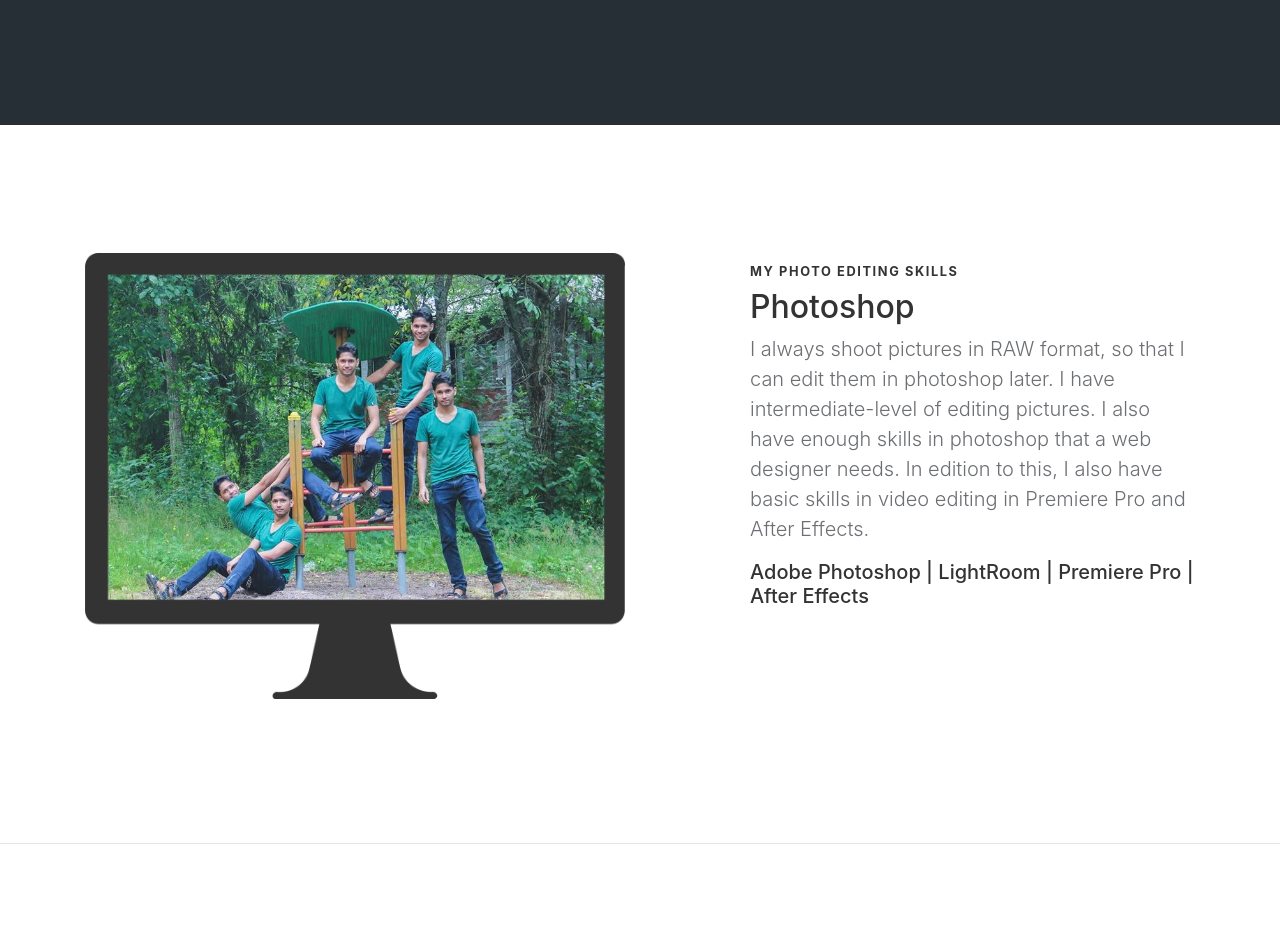
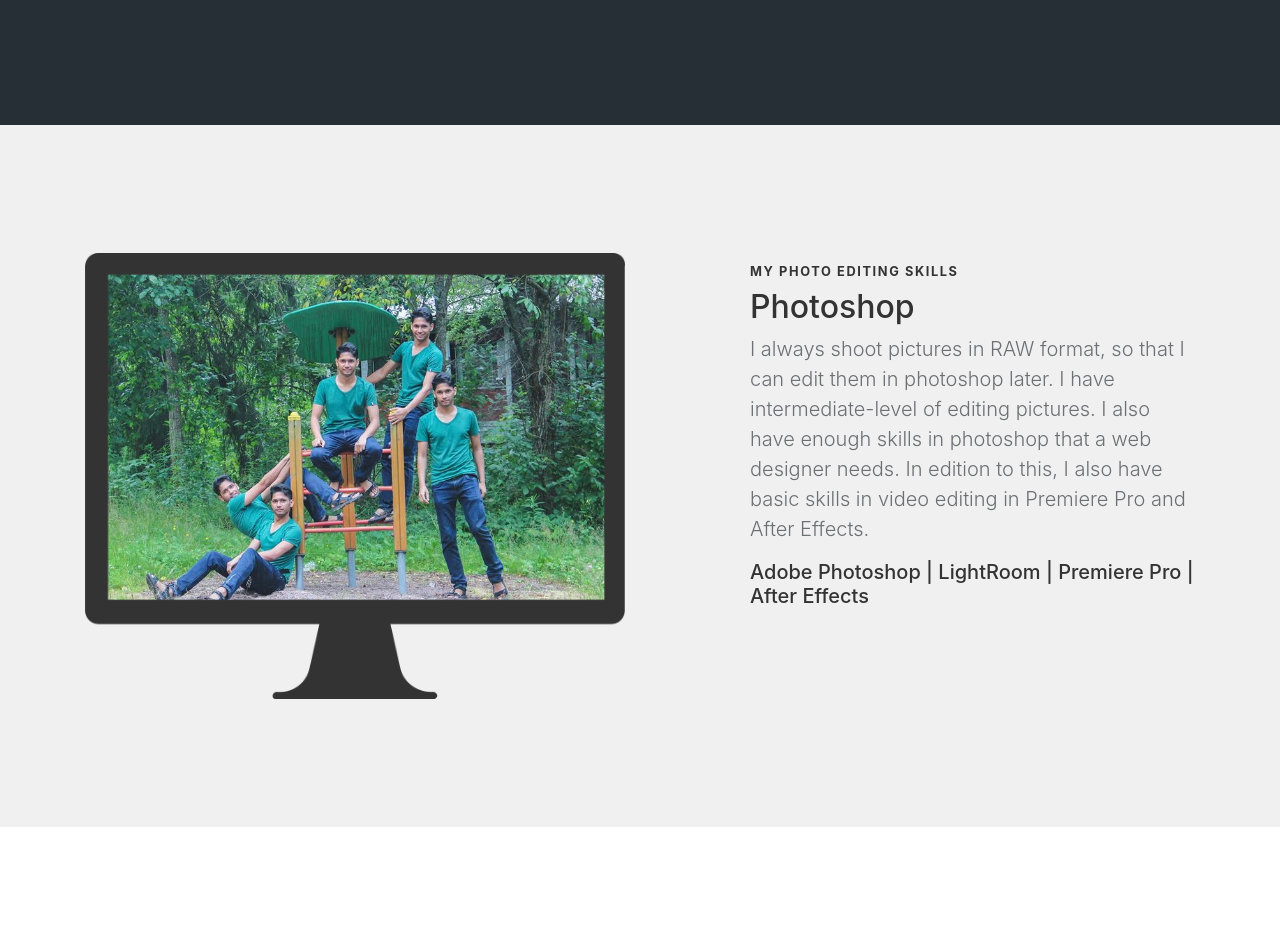
Before and after one commit to sobhanniroula/sobhanniroula.github.io, a plain HTML site: page index.html in a window 1280 px wide. Shown: the part 2709-3652 px from the top of the page. Drawn offline with nearby package versions, Linux system fonts and the light colour scheme.

Commit message:
Changed some styles

```diff
--- a/index.html
+++ b/index.html
@@ -185,7 +185,7 @@
     <!-- Photoshop Section -->
 
     <section id="photoshop-section">
-        <div id="photoshop-area">
+        <div id="photoshop-area" class="feature-alt">
             <div class="container">
                 <div class="row">
                     <div class="feature-content">
@@ -206,7 +206,6 @@
             </div>
         </div>
     </section>
-    <hr>
 
 
     <!-- IT Section -->
@@ -345,7 +344,7 @@
                         </div>
                         <div class="col-lg-5 offset-lg-1">
                             <h2>CNN-Clone</h2>
-                            <p class="lead">This is a static webpage, which is the of clone of CNN website. Learnt during 'Result-Oriented web development' course on Udemy. Made using HTML5, CSS3 and Bootstrap 4. </p>
+                            <p class="lead">This is a static webpage, which is clone of the CNN website. Learnt during 'Result-Oriented web development' course on Udemy. Made using HTML5, CSS3 and Bootstrap 4. </p>
                             <h5>HTML5 | CSS3 | Bootstrap</h5> <br>
                             <a href="https://github.com/sobhanniroula/CNN-clone" class="btn btn-info btn-lg" target="_blank"><i class="fab fa-github"></i> GitHub Repo</a>
                             <a href="https://sobhanniroula.github.io/others/CNN-clone" class="btn btn-success btn-lg" target="_blank"><i class="fas fa-globe-americas"></i> Visit Website</a>
```
